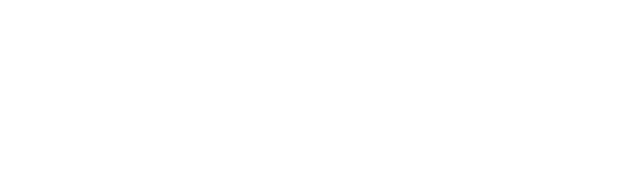
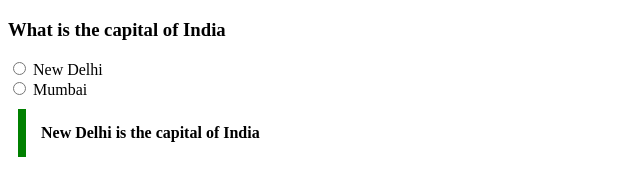
Before and after one commit to acciojob/trivia-rashid9131, a website: page main.html in a window 1280 px wide. Shown: the whole page, without its empty margins (0-640 px from the left). Drawn offline with Linux system fonts and the light colour scheme.

Commit message:
intial commit

```diff
--- a/main.html
+++ b/main.html
@@ -7,7 +7,16 @@
 </head>
 
 <body>
-	<!-- the entire body must be written by student -->
+
+	<h3>What is the capital of India</h3>
+		<form action="">
+			<input type="radio" name="state" value="New Delhi">
+			<label for="">New Delhi</label><br>
+			<input type="radio" name="state" value="Mumbai">
+			<label for="">Mumbai</label>
+		</form>
+		<blockquote class="text">New Delhi is the capital of India</blockquote>
+	</div>
     <script type="text/javascript" src="./script.js">
 </script>
 
--- a/styles.css
+++ b/styles.css
@@ -1,2 +1,4 @@
-
+.text{
+    max-width: 600px; margin: 10px; padding: 15px; border-left: 8px solid green;background-color: #f8fffe"";font-weight: bold;
+}
 /* Your CSS Code here. */
```
